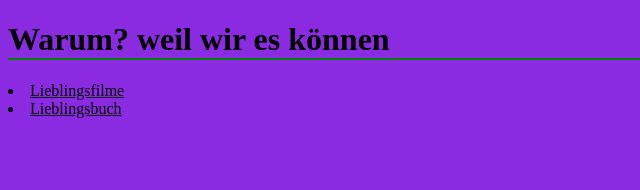
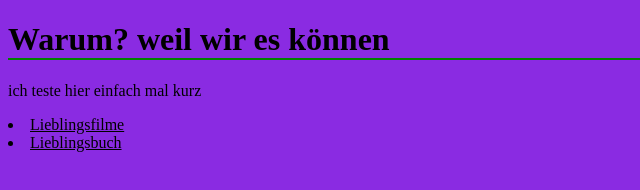
Before and after one commit to MadBellatrix/-bung_Github_Zusammenarbeiten, a plain HTML site: page index.html in a window 1280 px wide. Shown: the whole page, without its empty margins (0-640 px from the left). Drawn offline with Linux system fonts and the light colour scheme.

Commit message:
einfach nur ein Test

```diff
--- a/index.html
+++ b/index.html
@@ -8,6 +8,7 @@
 </head>
 <body>
     <h1> Warum? weil wir es können</h1>
+    <p> ich teste hier einfach mal kurz</p>
     <u>
         <li>
             Lieblingsfilme
```
